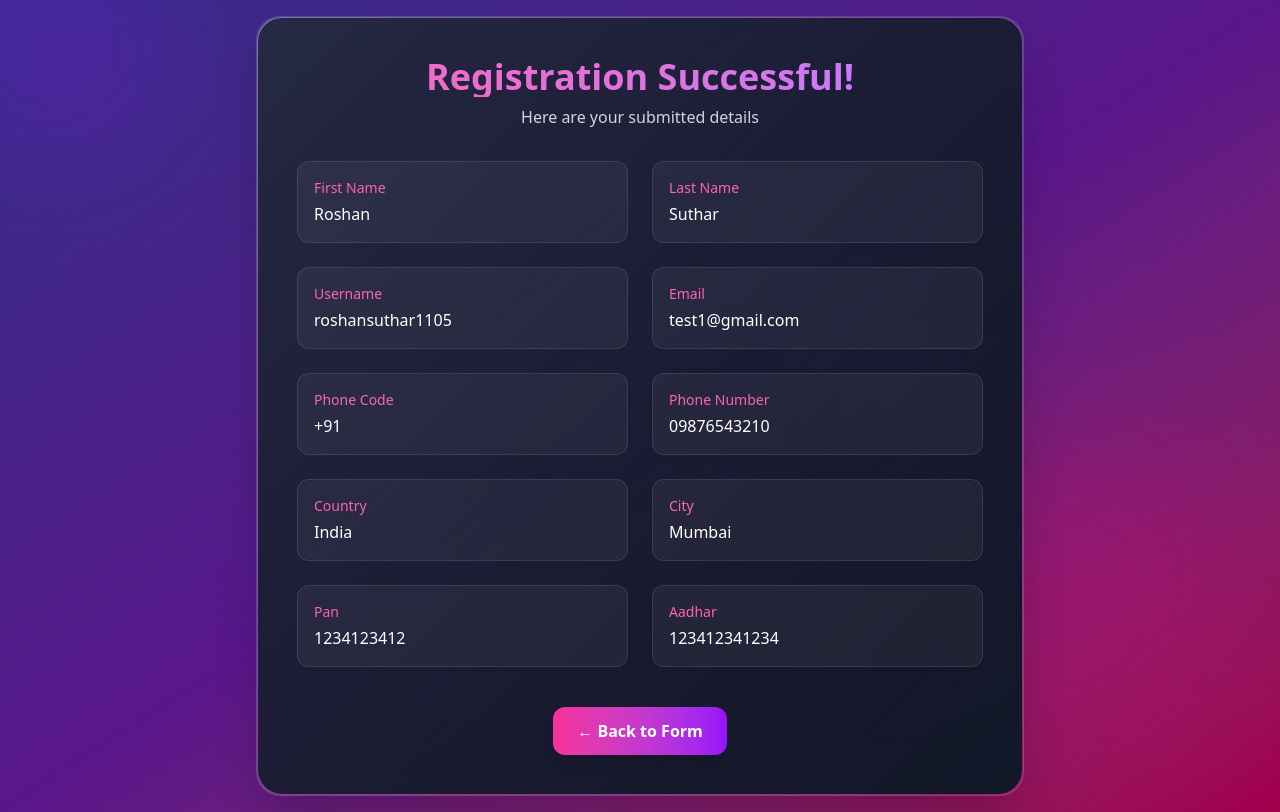
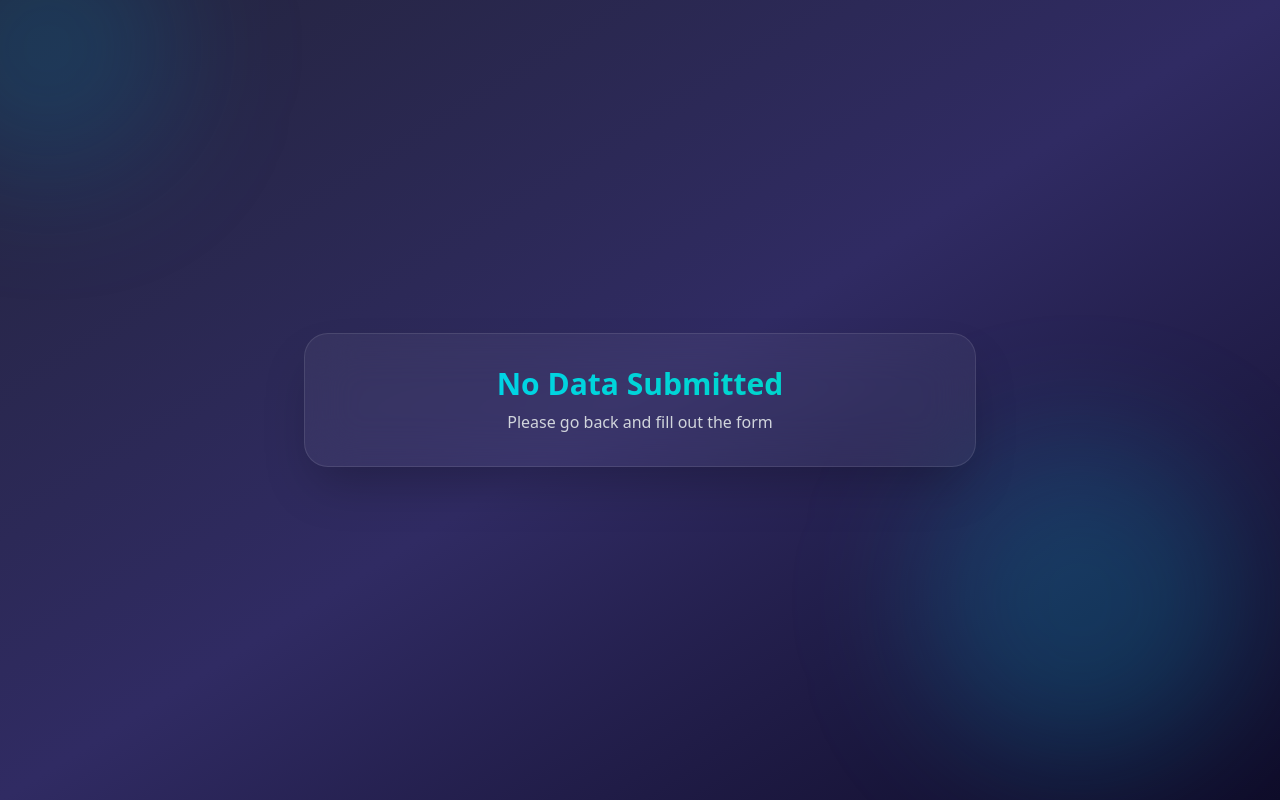
Before and after one commit to Roshansuthar1105/CSI-Form-Validation, a React (Vite) app: page /submitted in a window 1280 px wide. Built offline with nearby package versions, Linux system fonts and the light colour scheme.

Commit message:
Success page updated

```diff
--- a/src/pages/SubmittedPage.jsx
+++ b/src/pages/SubmittedPage.jsx
@@ -1,35 +1,17 @@
 import { useEffect } from 'react';
 import { useLocation } from 'react-router-dom';
+import { FaLinkedin, FaGithub, FaEnvelope } from 'react-icons/fa';
 
 export default function SubmittedPage() {
-  // const { state: obj1 } = useLocation();
-  const obj1 = {
-    firstName: "Roshan",
-    lastName: "Suthar",
-    username: "roshansuthar1105",
-    email: "test1@gmail.com",
-    password: "12341234",
-    showPassword: false,
-    phoneCode: "+91",
-    phoneNumber: "09876543210",
-    country: "India",
-    city: "Mumbai",
-    pan: "1234123412",
-    aadhar: "123412341234"
-  };
+  const { state } = useLocation();
+  if (!state) {
+    return (
+      <div className="min-h-screen relative overflow-hidden bg-gradient-to-br from-[#24243e] via-[#302b63] to-[#0f0c29] flex items-center justify-center p-4">
+        <div className="absolute -top-20 -left-20 w-64 h-64 rounded-full bg-cyan-600/20 blur-3xl animate-float"></div>
+        <div className="absolute bottom-10 right-10 w-80 h-80 rounded-full bg-cyan-500/20 blur-3xl animate-float-delay"></div>
 
-  useEffect(() => {
-    console.log(obj1);
-  }, [obj1]);
-
-  if (!obj1) {
-    return (
-      <div className="min-h-screen relative overflow-hidden flex items-center justify-center bg-gradient-to-br from-indigo-900 via-purple-900 to-pink-800 p-4">
-        <div className="absolute -top-20 -left-20 w-64 h-64 rounded-full bg-purple-600/20 blur-3xl animate-float"></div>
-        <div className="absolute bottom-10 right-10 w-80 h-80 rounded-full bg-pink-600/20 blur-3xl animate-float-delay"></div>
-
-        <div className="relative w-full max-w-2xl bg-white/5 backdrop-blur-xl border border-white/10 rounded-3xl shadow-2xl overflow-hidden z-10 p-8 text-center">
-          <h2 className="text-3xl font-bold bg-gradient-to-r from-pink-400 to-purple-400 bg-clip-text text-transparent mb-2">
+        <div className="relative z-10 w-full max-w-2xl bg-white/5 backdrop-blur-xl border border-white/10 rounded-3xl shadow-2xl overflow-hidden p-8 text-center">
+          <h2 className="text-3xl font-bold bg-gradient-to-r from-cyan-400 to-teal-400 bg-clip-text text-transparent mb-2">
             No Data Submitted
           </h2>
           <p className="text-gray-300">Please go back and fill out the form</p>
@@ -39,14 +21,14 @@ export default function SubmittedPage() {
   }
 
   return (
-    <div className="min-h-screen relative overflow-hidden flex items-center justify-center bg-gradient-to-br from-indigo-900 via-purple-900 to-pink-800 p-4">
+    <div className="min-h-screen relative overflow-hidden bg-gradient-to-br from-[#24243e] via-[#302b63] to-[#0f0c29] flex items-center justify-center p-4">
       {/* Floating background elements */}
-      <div className="absolute -top-20 -left-20 w-64 h-64 rounded-full bg-purple-600/20 blur-3xl animate-float"></div>
-      <div className="absolute bottom-10 right-10 w-80 h-80 rounded-full bg-pink-600/20 blur-3xl animate-float-delay"></div>
-      <div className="absolute top-1/3 right-1/4 w-40 h-40 rounded-full bg-indigo-600/20 blur-2xl animate-float-delay-2"></div>
+      <div className="absolute -top-20 -left-20 w-64 h-64 rounded-full bg-cyan-600/20 blur-3xl animate-float"></div>
+      <div className="absolute bottom-10 right-10 w-80 h-80 rounded-full bg-cyan-500/20 blur-3xl animate-float-delay"></div>
+      <div className="absolute top-1/3 right-1/4 w-40 h-40 rounded-full bg-indigo-500/20 blur-2xl animate-float-delay-2"></div>
 
       {/* Main container with glassmorphism effect */}
-      <div className="relative w-full max-w-3xl bg-white/5 backdrop-blur-xl border border-white/10 rounded-3xl shadow-2xl overflow-hidden z-10">
+      <div className="relative z-10 w-full max-w-3xl bg-white/5 backdrop-blur-xl border border-white/10 rounded-3xl shadow-2xl overflow-hidden">
         {/* Decorative gradient border */}
         <div className="absolute inset-0 rounded-3xl p-[1px] bg-gradient-to-br from-white/30 to-transparent -z-10">
           <div className="w-full h-full bg-gradient-to-br from-gray-900/80 to-gray-900 rounded-3xl"></div>
@@ -54,17 +36,17 @@ export default function SubmittedPage() {
 
         <div className="p-8 md:p-10">
           <div className="text-center mb-8">
-            <h2 className="text-4xl font-bold bg-gradient-to-r from-pink-400 to-purple-400 bg-clip-text text-transparent mb-2">
+            <h2 className="text-4xl font-bold bg-gradient-to-r from-cyan-400 to-teal-400 bg-clip-text text-transparent mb-2">
               Registration Successful!
             </h2>
             <p className="text-gray-300">Here are your submitted details</p>
           </div>
 
           <div className="grid grid-cols-1 md:grid-cols-2 gap-6">
-            {Object.entries(obj1).map(([key, value]) =>
+            {Object.entries(state).map(([key, value]) =>
               key !== 'showPassword' && key !== 'password' ? (
                 <div key={key} className="bg-white/5 p-4 rounded-xl border border-white/10">
-                  <h3 className="text-sm font-medium text-pink-400 mb-1 capitalize">
+                  <h3 className="text-sm font-medium text-cyan-400 mb-1 capitalize">
                     {key.replace(/([A-Z])/g, ' $1')}
                   </h3>
                   <p className="text-white">
@@ -78,31 +60,13 @@ export default function SubmittedPage() {
           <div className="mt-10 text-center">
             <button
               onClick={() => window.history.back()}
-              className="inline-flex items-center px-6 py-3 bg-gradient-to-r from-pink-500 to-purple-600 hover:from-pink-600 hover:to-purple-700 rounded-xl text-white font-semibold shadow-lg hover:shadow-pink-500/20 transition-all duration-300 transform hover:-translate-y-1"
+              className="inline-flex items-center px-6 py-3 bg-gradient-to-r from-cyan-500 to-teal-500 hover:from-cyan-600 hover:to-teal-600 rounded-xl text-white font-semibold shadow-lg hover:shadow-cyan-500/20 transition-all duration-300 transform hover:-translate-y-1"
             >
               ← Back to Form
             </button>
           </div>
         </div>
       </div>
-
-      {/* Animation styles */}
-      <style jsx global>{`
-        @keyframes float {
-          0% { transform: translateY(0px) rotate(0deg); }
-          50% { transform: translateY(-20px) rotate(5deg); }
-          100% { transform: translateY(0px) rotate(0deg); }
-        }
-        .animate-float {
-          animation: float 8s ease-in-out infinite;
-        }
-        .animate-float-delay {
-          animation: float 10s ease-in-out infinite 2s;
-        }
-        .animate-float-delay-2 {
-          animation: float 12s ease-in-out infinite 4s;
-        }
-      `}</style>
     </div>
   );
 }
```
